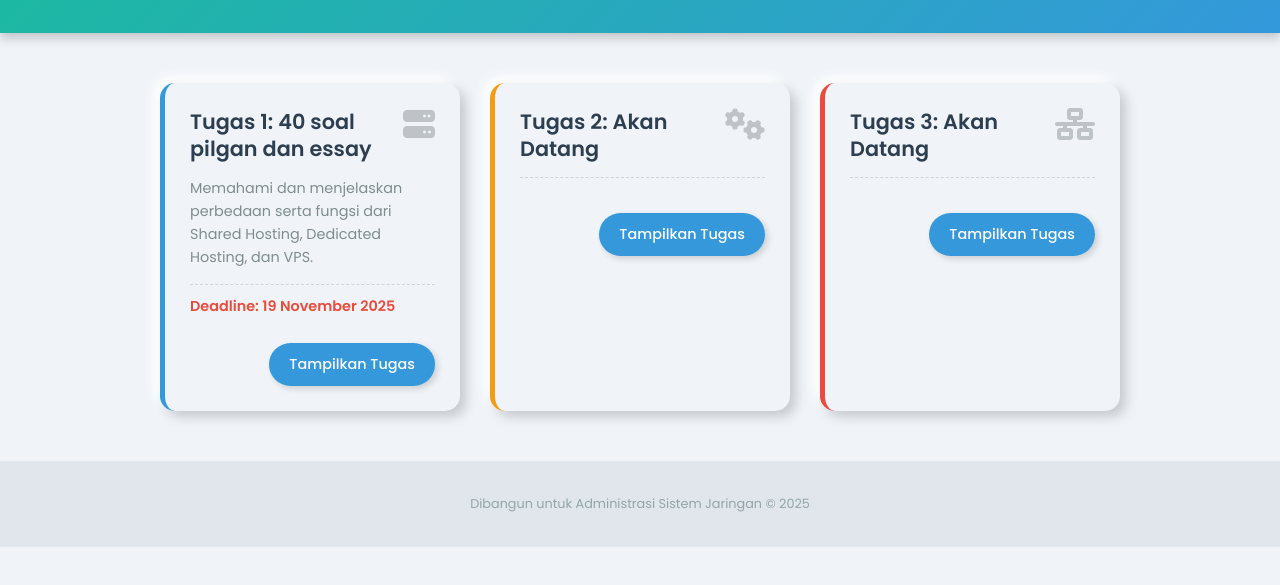
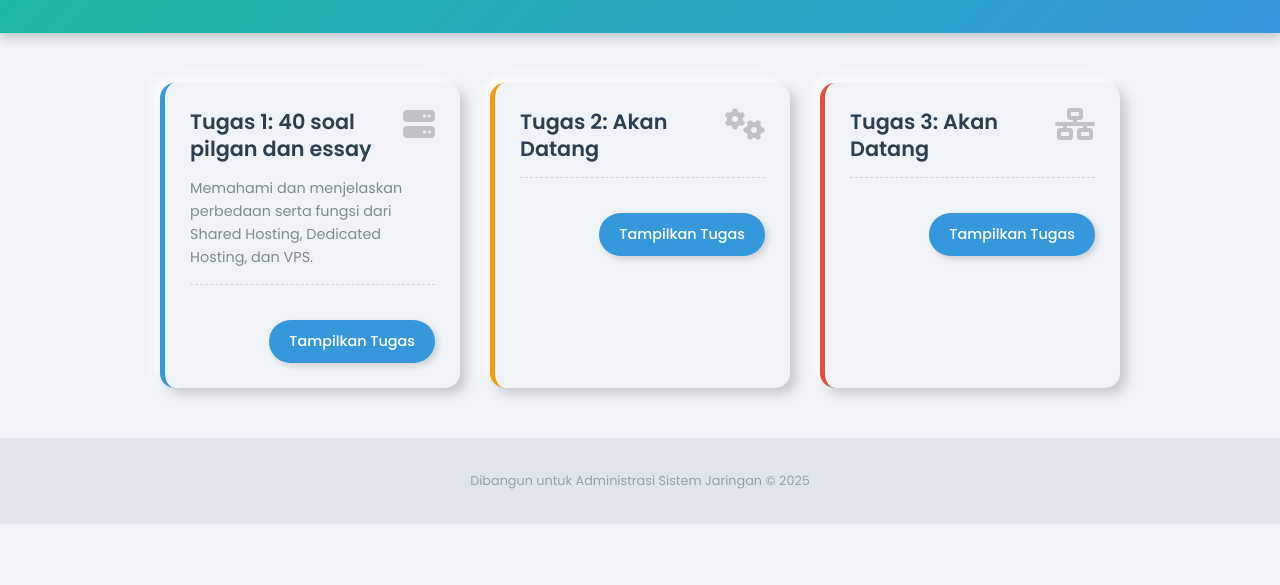
Before and after one commit to susantosusilo21-arch/susantosby, a plain HTML site: page tugasasj/tugasasj.html in a window 1280 px wide. Shown: the part 149-734 px from the top of the page. Drawn offline with Linux system fonts and the light colour scheme.

Commit message:
Update tugasasj.html

```diff
--- a/tugasasj/tugasasj.html
+++ b/tugasasj/tugasasj.html
@@ -193,7 +193,7 @@
         </div>
         <div class="task-detail">
             <p>Memahami dan menjelaskan perbedaan serta fungsi dari Shared Hosting, Dedicated Hosting, dan VPS.</p>
-            <p class="deadline">Deadline: 19 November 2025</p>
+            <p class="deadline"></p>
         </div>
         <div class="task-actions">
             <a href="tugas asj pilgan dan essay.pdf" class="task-button" target="_blank">Tampilkan Tugas</a>
```
